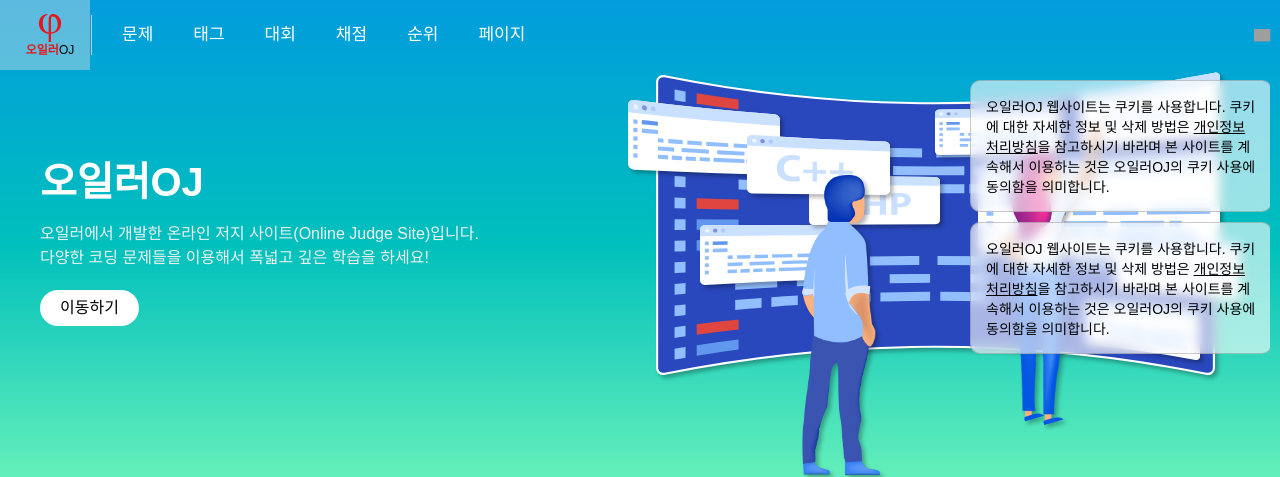
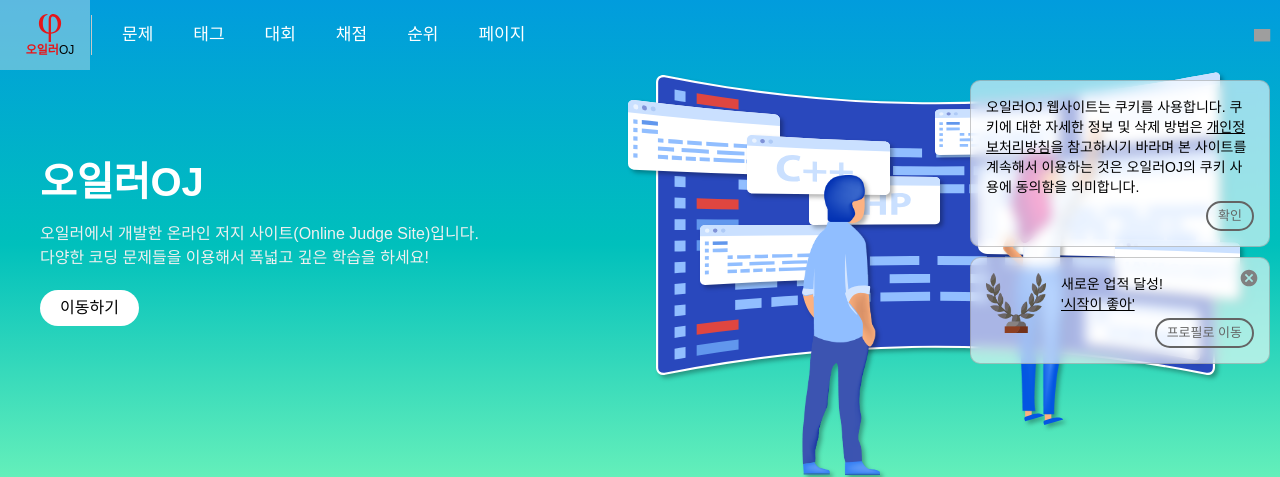
Before and after one commit to 14KGun/EULER-OJ-front, a React (Create React App) app: page / in a window 1280 px wide. Shown: the top 477 px of the page. Built offline with nearby package versions, Linux system fonts and the light colour scheme; no server answers; grey boxes are pictures that could not be loaded; the HTML template or start-up script is replaced by a standard one; a web font is replaced by a local one.

Commit message:
Update AlarmSpecial

```diff
--- a/src/core/Frame/Header/Alarm/AlarmPopup.jsx
+++ b/src/core/Frame/Header/Alarm/AlarmPopup.jsx
@@ -5,14 +5,32 @@
 const PopupItem = (props) => {
     const style = useSpring({
         width: '100%', borderRadius: '10px', marginBottom: '10px', overflow: 'hidden',
-        background: ( 'rgba(255,255,255,0.6)' ),
+        background: ( props.theme === 'light' ? 'rgba(255,255,255,0.6)' : 'rgba(40,40,40,0.6)' ),
         WebkitBackdropFilter: 'blur(6px)', backdropFilter: 'blur(6px)',
-        border: `1px solid rgba(120,120,120,0.4)`
-    })
+        border: `1px solid rgba(120,120,120,0.4)`, boxSizing: 'border-box'
+    });
+
+    const progress = (props.progress ? props.progress : 0);
+    const styleProgress = useSpring({
+        position: 'absolute', bottom: '0px', left: '0px',
+        width: `${ progress * 100 }%`, height: '3px',
+        background: 'rgb(0,134,191)'
+    });
+
+    const onClose = () => {
+
+    }
+
+    const defalutProps = { theme: props.theme, onClose: onClose }
+    let container = '';
+    if(props.type === 'cookie') container = <SpecialAlarm.Cookie { ...defalutProps }/>;
+    else if(props.type === 'scoring') container = <SpecialAlarm.Scoring { ...defalutProps }/>;
+    else if(props.type === 'trophy') container = <SpecialAlarm.Trophy { ...defalutProps }/>;
 
     return (
         <animated.div style={ style }>
-            <SpecialAlarm.Cookie/>
+            { container }
+            <animated.div style={ styleProgress }/>
         </animated.div>
     )
 }
@@ -20,13 +38,13 @@
 const Popup = (props) => {
     const styleBorder = useSpring({
         position: 'absolute', top: '0px', width: '300px', height: '100%',
-        right: props.moveLeft ? '310px' : '0px', overflow: 'hidden'
+        right: props.moveLeft ? '310px' : '0px', overflow: 'hidden', overflowY: 'scroll'
     })
 
     return (
         <animated.div style={ styleBorder }>
-            <PopupItem theme={ props.theme }/>
-            <PopupItem theme={ props.theme }/>
+            <PopupItem theme={ props.theme } type="cookie"/>
+            <PopupItem theme={ props.theme } type="trophy"/>
         </animated.div>
     )
 }
@@ -36,13 +54,14 @@
         super(props);
         this.style = {
             position: 'fixed', top: '80px', right: '10px', zIndex: '90',
-            width: '610px', overflow: 'hidden'
+            width: '610px', //pointerEvents: 'auto'
         }
         this.state = { height: '600px' }
     }
     render(){
+        const width = (this.props.moveLeft ? '6100px' : '300px');
         return (
-            <div style={{ ...this.style, height: this.state.height }}>
+            <div style={{ ...this.style, height: this.state.height, width: width }}>
                 <Popup theme={ this.props.theme } moveLeft={ this.props.moveLeft }/>
             </div>
         )
--- a/src/core/Frame/Header/Alarm/AlarmSpecial.jsx
+++ b/src/core/Frame/Header/Alarm/AlarmSpecial.jsx
@@ -1,13 +1,112 @@
-const Cookie = () => {
+import { useState } from 'react';
+import { useSpring, animated } from 'react-spring';
+import { Link } from 'react-router-dom';
+import getTrophyInfo from '../../../Tool/getTrophyInfo';
+
+import svgClose from './svg_close.svg';
+
+const LayBtm = (props) => {
+    const style = {
+        display: 'flex', justifyContent: 'flex-end',
+        paddingLeft: props.paddingLeft, paddingRight: props.paddingRight,
+        paddingTop: props.paddingTop, paddingBottom: props.paddingBottom
+    };
+
+    return (
+        <div style={ style }>
+            { props.children }
+        </div>
+    )
+}
+LayBtm.defaultProps = {
+    paddingLeft: '15px', paddingRight: '15px', paddingTop: '0px', paddingBottom: '15px'
+}
+const BtnT1 = (props) => {
+    const [isHover, setHover] = useState(false);
+    const style = useSpring({
+        height: '26px', lineHeight: '26px', borderRadius: '15px',
+        border: `2px solid ${ props.theme === 'light' ? 'rgb(100,100,100)' : 'rgb(180,180,180)' }`,
+        color: /*isHover ? 'white' : */( props.theme === 'light' ? 'rgb(100,100,100)' : 'rgb(180,180,180)' ),
+        background: ( props.theme === 'light' ? `rgba(100,100,100,${ isHover ? 0.3 : 0 })` : `rgb(180,180,180,${ isHover ? 0.3 : 0 })` ),
+        paddingLeft: '10px', paddingRight: '10px',
+        fontSize: props.fontSize, fontWeight: 400,
+        config: { duration: 100 }
+    });
+
+    return (
+        <animated.div className="BTNC" style={ style } onClick={ () => props.onClick() }
+        onMouseEnter={ () => setHover(true) } onMouseLeave={ () => setHover(false) }>{ props.children }</animated.div>
+    )
+}
+BtnT1.defaultProps = {
+    fontSize: '13px', onClick: () => {}
+}
+
+const BtnClose = () => {
+    return (
+        <img src={ svgClose } alt="close" className="BTNC"
+        style={{ position: 'absolute', top: '10px', right: '10px', width: '20px' }}/>
+    )
+}
+
+const Cookie = (props) => {
     const styleText = {
-        padding: '15px',
-        fontSize: '14px', fontWeight: 300, color: 'black'
+        padding: '15px', paddingBottom: '5px',
+        fontSize: '14px', fontWeight: 300,
+        color: ( props.theme === 'light' ? 'black' : 'white' )
     }
     return (
         <div>
-            <div style={ styleText }>오일러OJ 웹사이트는 쿠키를 사용합니다. 쿠키에 대한 자세한 정보 및 삭제 방법은 <a href="/about/policy/privacy"><u>개인정보처리방침</u></a>을 참고하시기 바라며 본 사이트를 계속해서 이용하는 것은 오일러OJ의 쿠키 사용에 동의함을 의미합니다.</div>
+            <div style={ styleText }>오일러OJ 웹사이트는 쿠키를 사용합니다. 쿠키에 대한 자세한 정보 및 삭제 방법은 <a href="/about/policy/privacy"><u style={{ fontSize: styleText.fontSize, color: styleText.color, fontWeight: 500 }}>개인정보처리방침</u></a>을 참고하시기 바라며 본 사이트를 계속해서 이용하는 것은 오일러OJ의 쿠키 사용에 동의함을 의미합니다.</div>
+            <LayBtm>
+                <BtnT1 theme={ props.theme }>확인</BtnT1>
+            </LayBtm>
         </div>
     )
 }
 
-export default { Cookie }
+const Scoring = (props) => {
+    return (
+        <div>
+            <BtnClose onClick={ props.onClose }/>
+            <div style={{ padding: '15px', paddingBottom: '5px', fontSize: '14px',
+            color: ( props.theme === 'light' ? 'black' : 'white' ) }}>#1234 문제 채점 대기중
+            </div>
+            <LayBtm>
+                <BtnT1 theme={ props.theme }>이동</BtnT1>
+            </LayBtm>
+        </div>
+    )
+}
+
+const Trophy = (props) => {
+    const color = props.theme === 'light' ? 'black' : 'white';
+    const style = {
+        padding: '15px', paddingLeft: '90px', paddingBottom: '5px'
+    }
+    const styleText1 = {
+        fontSize: '14px', fontWeight: 300, color: color
+    }
+    const styleText2 = {
+        fontSize: '14px', fontWeight: 500, color: color
+    }
+    const styleImg = {
+        position: 'absolute', top: '15px', left: '15px', width: '60px', height: '60px'
+    }
+
+    return (
+        <div>
+            <BtnClose onClick={ props.onClose }/>
+            <img src={ getTrophyInfo.getInfoById(1).icon } alt="trophy-img" style={ styleImg }/>
+            <div style={ style }>
+                <div style={ styleText1 }>새로운 업적 달성!</div>
+                <div><Link><u style={ styleText2 }>'시작이 좋아'</u></Link></div>
+            </div>
+            <LayBtm>
+                <BtnT1 theme={ props.theme }>프로필로 이동</BtnT1>
+            </LayBtm>
+        </div>
+    )
+}
+
+export default { LayBtm, BtnT1, Cookie, Scoring, Trophy }
```
Also changed, not shown: src/core/Frame/Header/Alarm/svg_close.svg (added).
